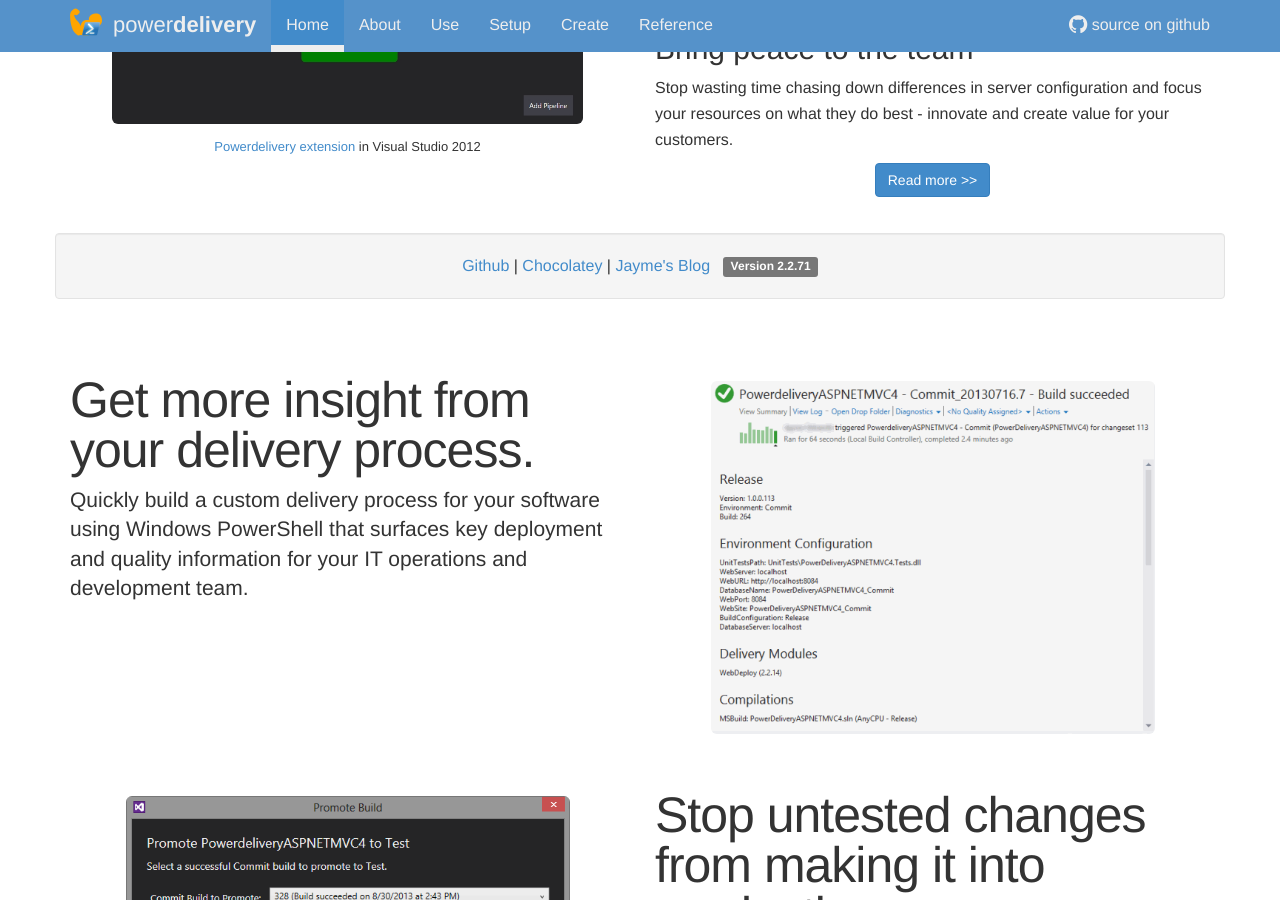
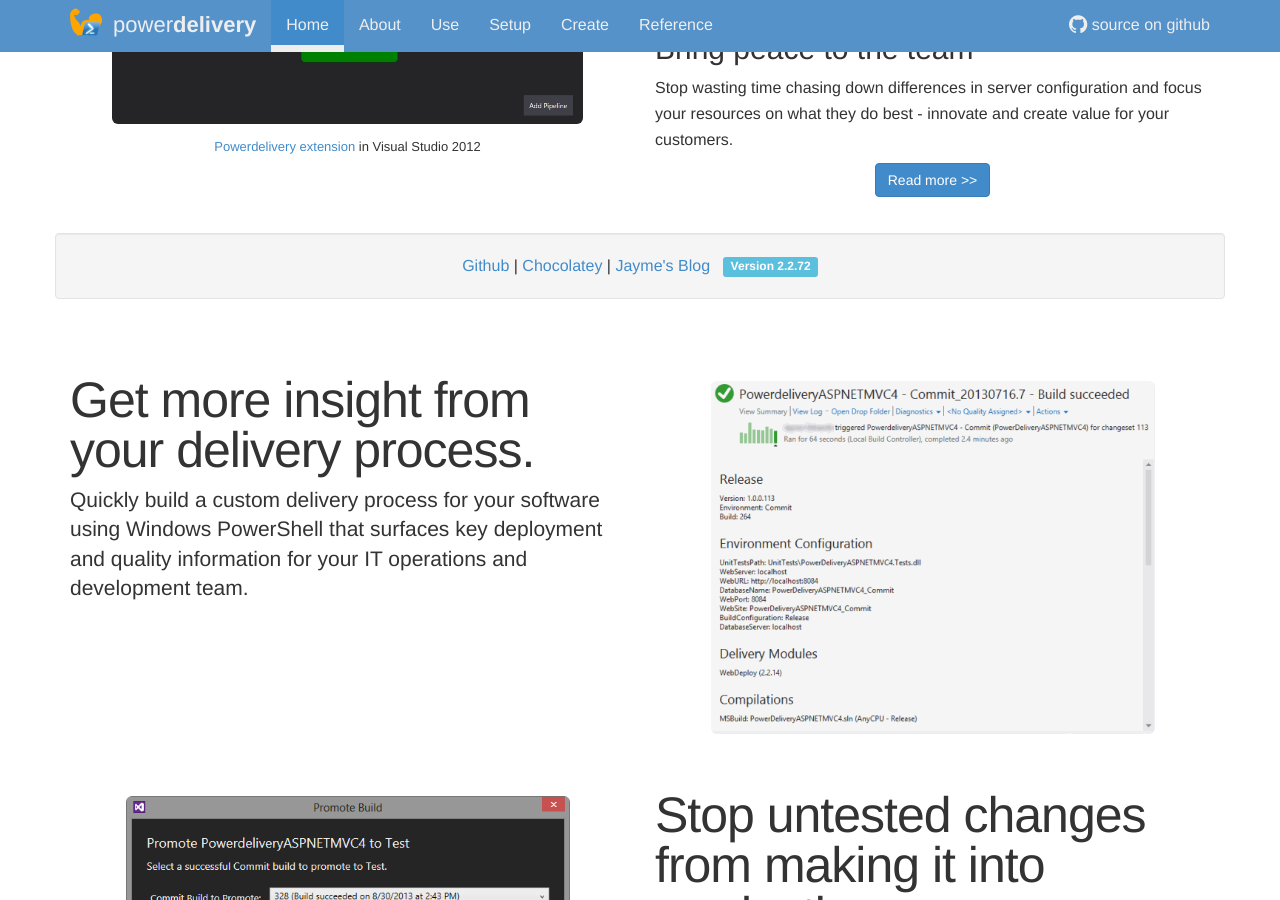
Before and after one commit to eavonius/powerdelivery, a Jekyll site: the page built from index.html, in a window 1280 px wide and 900 px high, scrolled down 494 px. Built offline with Jekyll 4.4.1, drawn with Linux system fonts in a browser that asks for light colours; nearby versions of some CDN libraries.

Commit message:
Chocolatey 2.2.72 release.

```diff
--- a/index.html
+++ b/index.html
@@ -44,7 +44,7 @@ layout: page
 		<a href="https://github.com/eavonius/powerdelivery" target="_new">Github</a> |
 		<a href="http://chocolatey.org/packages/PowerDelivery" target="_new">Chocolatey</a> |
 		<a href="http://jaymeedwards.com" target="_new">Jayme's Blog</a>&nbsp;&nbsp;
-		<span class="label label-default">Version 2.2.71</span>
+		<span class="label label-info">Version 2.2.72</span>
 	</div>
   </div>
 
```
